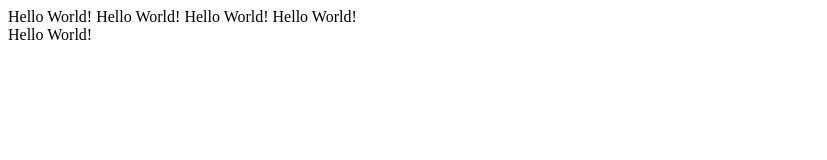
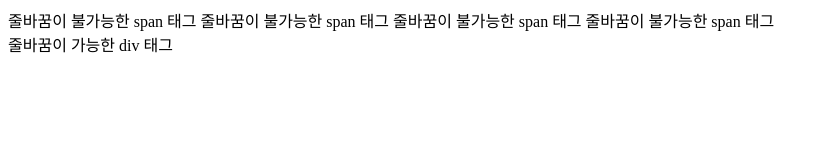
Before and after one commit to sdarbucks/starter, a plain HTML site: page index.html in a window 1280 px wide. Shown: the whole page, without its empty margins (0-827 px from the left). Drawn offline with Linux system fonts and the light colour scheme.

Commit message:
텍스트를 브라우저에 출력해보기

```diff
--- a/index.html
+++ b/index.html
@@ -6,10 +6,10 @@
     <title>Document</title>
 </head>
 <body>
-    <span>Hello World!</span>
-    <span>Hello World!</span>
-    <span>Hello World!</span>
-    <span>Hello World!</span>
-    <div>Hello World!</div>
+    <span>줄바꿈이 불가능한 span 태그</span>
+    <span>줄바꿈이 불가능한 span 태그</span>
+    <span>줄바꿈이 불가능한 span 태그</span>
+    <span>줄바꿈이 불가능한 span 태그</span>
+    <div>줄바꿈이 가능한 div 태그</div>
 </body>
 </html>
```
